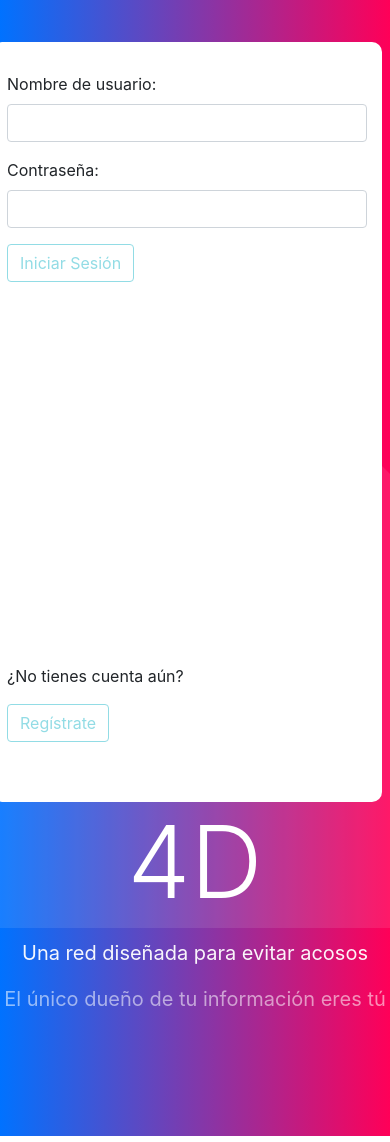
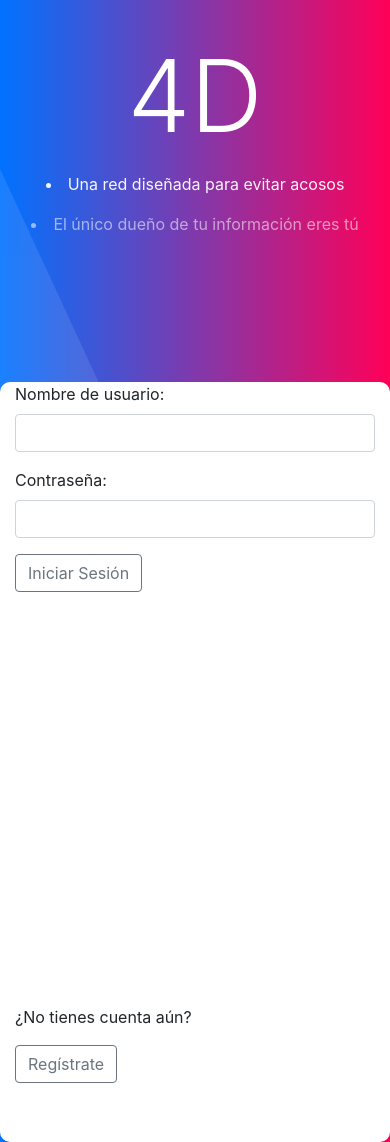
Before and after one commit to FranciscoJesusGata/proyecto4DSocialNetwork, a PHP site: page /HTML/html/index.html in a window 390 px wide; the page is wider, and only the part inside the window is pictured. Run offline with PHP 8.4, Linux system fonts and the light colour scheme.

Commit message:
Responsive en bienvenida + ajustes en login

```diff
--- a/HTML/html/index.html
+++ b/HTML/html/index.html
@@ -22,7 +22,26 @@
         </div>
       </div>
       <section>
-        <div id="blanco" class="col-sm-2 sidenav bg-white col-rounded mr-2 float-right" style="height: 90vh; margin-top: 5vh;">
+        &nbsp;
+      </section>
+        <div class="container">
+          <div class="row">
+            <div class="col-xs col-sm col-md col-lg col-xl">
+              <h1 class="text-center display-4 title">4D</h1>
+              <li class="text-center mt-3 list1">
+                Una red diseñada para evitar acosos
+              </li>
+              <li class="text-center mt-3 list2">
+                El único dueño de tu información eres tú
+              </li>
+              <li class="text-center mt-3 list3">
+                Tus secretos están a salvo aquí
+              </li>
+              <li class="text-center mt-3 list4">
+                Comunicate con otros usuarios sin miedo a que te espien
+              </li>
+            </div>
+            <div class="col-xs-4 col-sm-4 col-md-4 col-lg-3 col-xl-2 bg-white col-rounded float-right" style="height: 90vh; margin-top: 5vh;">
               <form>
                 <div class="form-group">
                   <label for="user">Nombre de usuario:</label>
@@ -33,25 +52,13 @@
                   <input type="password" class="form-control" id="pwd">
                 </div>
               </form>
-          <button id="iniciar_S" class="btn btn-outline-primary" onclick="login()">Iniciar Sesión</button>
+              <button id="iniciar_S" class="btn btn-outline-secondary" onclick="login()">Iniciar Sesión</button>
               <div id="boton_registro">
                 <p>¿No tienes cuenta aún?</p>
-            <a href="register.html"><button class="btn btn-outline-primary">Regístrate</button></a>
+                <a href="register.html"><button class="btn btn-outline-secondary">Regístrate</button></a>
               </div>
             </div>
-        <h1 class="text-center display-4 title" style="font-size: 100px">4D</h1>
-        <li class="text-center mt-3 list1" style="font-size: 20px; list-style-type: none;">
-          Una red diseñada para evitar acosos
-        </li>
-        <li class="text-center mt-3 list2" style="font-size: 20px; list-style-type: none;">
-          El único dueño de tu información eres tú
-        </li>
-        <li class="text-center mt-3 list3" style="font-size: 20px; list-style-type: none;">
-          Tus secretos están a salvo aquí
-        </li>
-        <li class="text-center mt-3 list4" style="font-size: 20px; list-style-type: none;">
-          Comunicate con otros usuarios sin miedo a que te espien
-        </li>
-      </section>
+          </div>
+        </div>
     </body>
 </html>
--- a/PHP/Sessions/Login.php
+++ b/PHP/Sessions/Login.php
@@ -4,7 +4,7 @@
 
   	if(!isset($_POST['Nom_User']) || !isset($_POST['passwd'])){
   		//header('Location: ../../HTML/html/index.html');
-      echo "El nombre de usuario o la contraseña están en blanco"
+      echo "El nombre de usuario o la contraseña están en blanco";
   		exit;
   	}
 
@@ -28,7 +28,7 @@
         if ($acceso){
             iniciarSesion($nombre);
             //header('Location: ../../html/html/inicio.html');
-            echo "correct"
+            echo "correct";
             return;
         }
         else{
--- a/Resources/css/index.css
+++ b/Resources/css/index.css
@@ -1,10 +1,6 @@
 body{
-  margin: 0;
-  padding: 0;
   background: linear-gradient(to right, #0072ff, #ff0058);
-  width: 100%;
-  min-height: 100vh;
-  overflow: hidden;
+  background-size: auto;
 
   /***** Este codigo comentado nos permite *****/
   /***** cambiar el color de fondo         *****/
@@ -26,38 +22,28 @@ body{
 
 #boton_registro{
   position: absolute;
-  bottom: 60px;
+  bottom: 7vh;
 }
 
-#blanco form{
-  margin-top: 30px;
-}
 
 /***** Creamos el triangulo cristalino *****/
 section
 {
+  top: 20vh;
   position: absolute;
-  top: 0;
-  left: 0;
+  height: 100%;
   width: 100%;
-  height: 100%;
-  transform-style: preserve-3d;
-  transform: perspective(1000px);
-}
-section:before
-{
-  position: absolute;
-  content: "";
-  top: 10vh;
-  left: 0;
-  border-top: 100vh solid transparent;
-  border-left: 100vh solid white;
+  background: white;
+
   opacity: 0.1;
+
+  clip-path: polygon(0% 0, 0 100%, 100% 100%);
 }
 
 /****** Clase para el efecto del titulo ******/
 .title
 {
+  font-size: 100px;
   color: white;
   animation-fill-mode: forwards;
   animation-name: titulo;
@@ -96,6 +82,10 @@ section:before
   animation-name: list;
   animation-delay: 11s;
   animation-duration: 5s;
+}
+.list{
+  font-size: 20px;
+  list-style-type: none;
 }
 
 /***** Efecto del titulo *****/
```
Also changed, not shown: HTML/html/login.html (+3 -20 lines), HTML/html/register.html (+3 -20 lines), JQuery/jquery-login.js (+18 -8 lines), Resources/css/login.css (added, +31 -0 lines), Resources/css/register.css (added, +30 -0 lines). Lines whose indentation alone changed are shown as unchanged.
